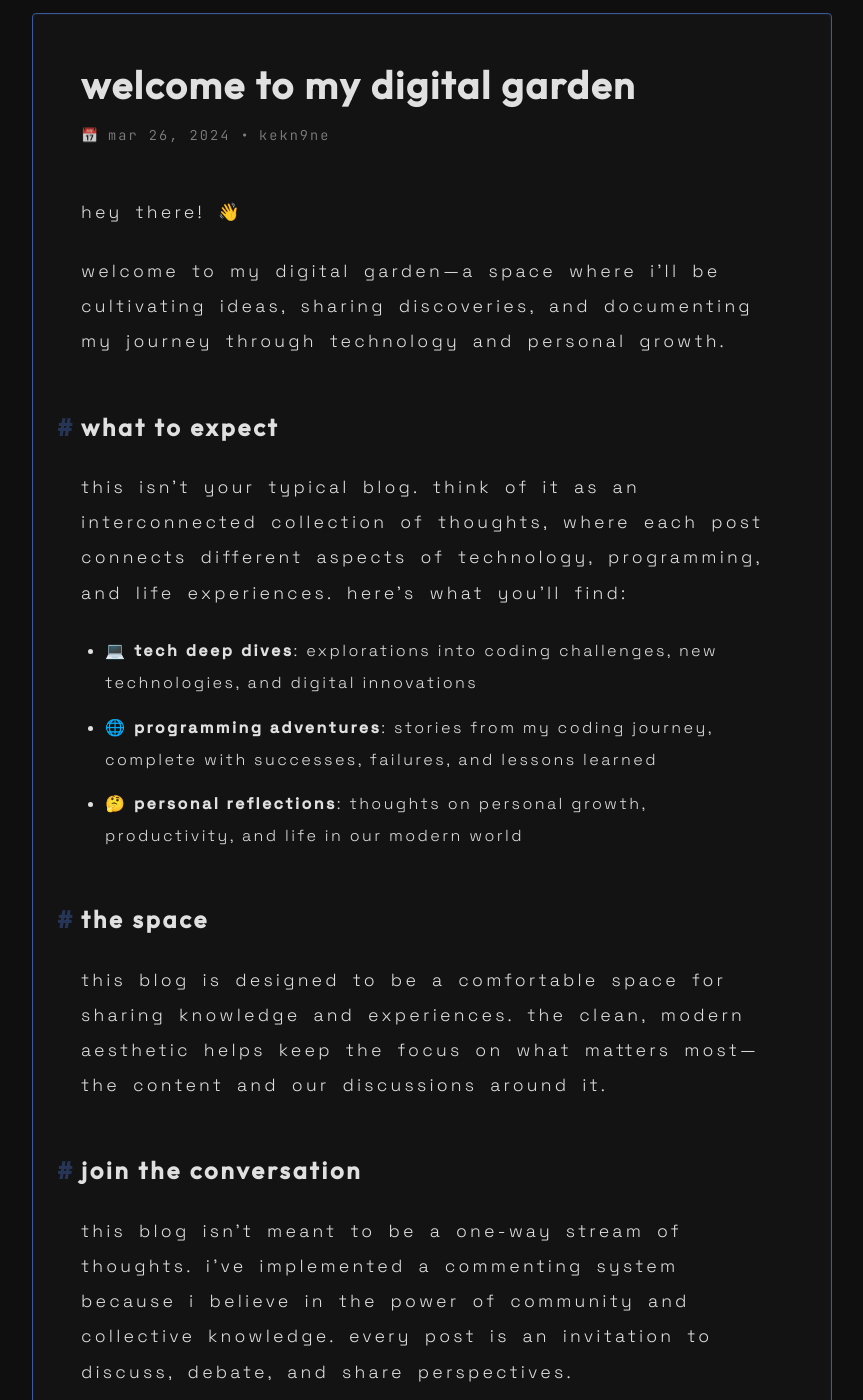
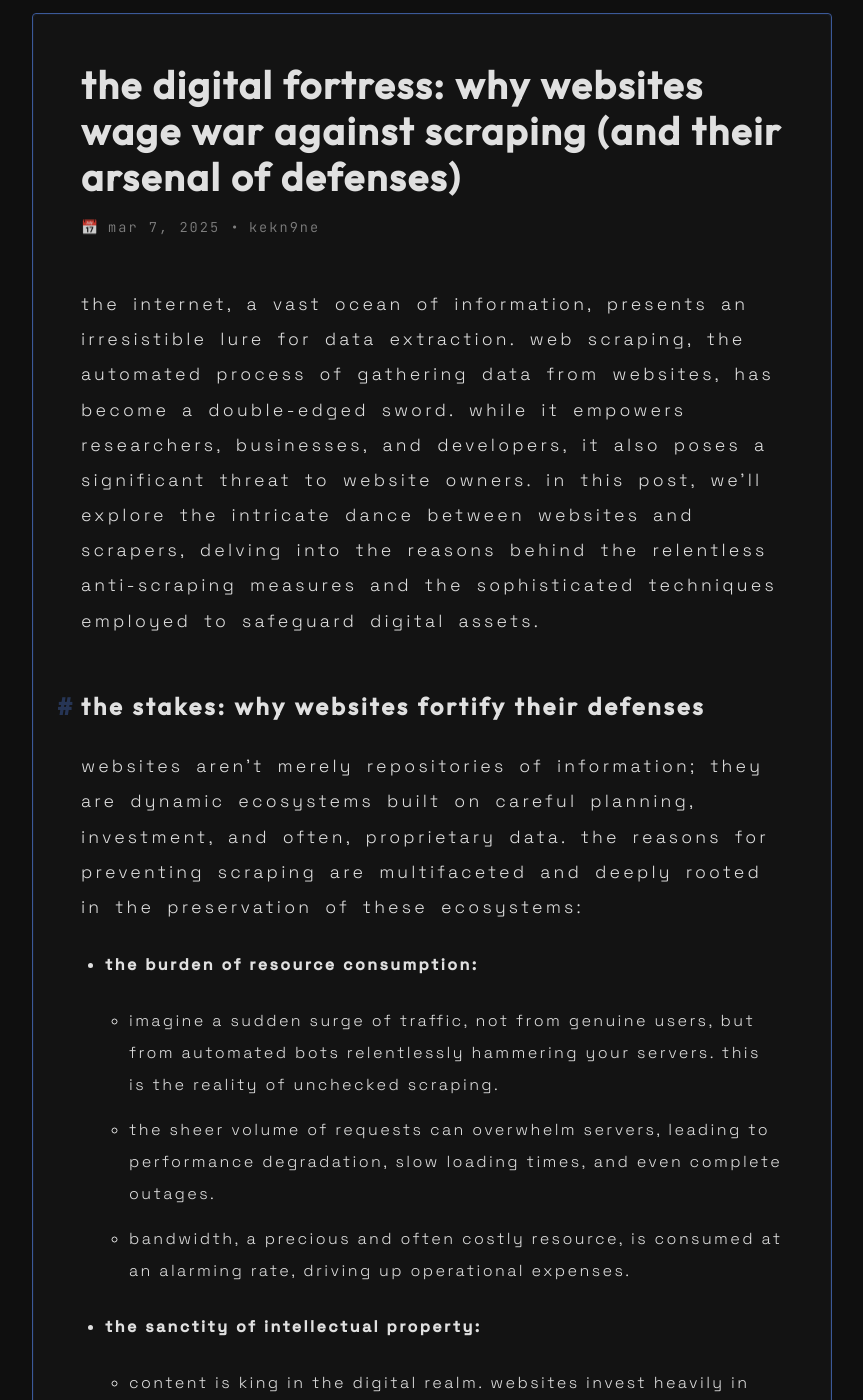
Before and after one commit to kekn9ne/blog, a Jekyll site: the page built from _posts/2024-03-26-the-digital-fortress-why-websites-wage-war-against-scraping-and-their-arsenal-of-defenses.md, in a window 1280 px wide and 1400 px high, scrolled down 238 px. Shown: the whole window, without its empty margins (208-1071 px from the left). Built offline with Jekyll 4.4.1, drawn with Linux system fonts in a browser that asks for light colours; comment, search, counter and statistics services are not loaded; some of the changed text lies outside the part shown.

Commit message:
Update The Digital Fortress: Why Websites Wage War Against Scraping (and Their Arsenal of Defenses)

```diff
--- a/_posts/2024-03-26-the-digital-fortress-why-websites-wage-war-against-scraping-and-their-arsenal-of-defenses.md
+++ b/_posts/2024-03-26-the-digital-fortress-why-websites-wage-war-against-scraping-and-their-arsenal-of-defenses.md
@@ -1,63 +1,117 @@
 ---
+author: kekn9ne
 layout: post
-title: "Welcome to My Digital Garden"
-date: 2024-03-26 12:00:00 +0000
-author: kekn9ne
-description: "Join me on a journey through technology, programming, and personal growth. Discover tech deep dives, coding adventures, and insights about modern development."
-categories: [personal, technology]
-tags:
-  - welcome
-  - technology
-  - programming
-  - personal-growth
-  - blog
-twitter:
-  card: summary_large_image
-locale: en_US
+date: '2025-03-07 04:12 +0300'
 comments: true
-seo:
-  type: BlogPosting
-  tags: welcome, technology, programming, personal-growth, blog
----
+published: true
+title: >-
+  The Digital Fortress: Why Websites Wage War Against Scraping (and Their
+  Arsenal of Defenses)
+description: >-
+  Explore why websites fiercely defend against web scraping. Learn about
+  anti-scraping techniques like CAPTCHAs, IP blocking, and WAFs, and understand
+  the ethical implications of data extraction.
+categories: programming
+tags: >-
+  web scraping, data extraction, anti-scraping, web security, bots, robots.txt,
+  CAPTCHA, IP blocking, rate limiting, user-agent, dynamic content, honeypot,
+  WAF, API, JavaScript, TLS fingerprinting, ethical scraping, web development,
+  cybersecurity
 
-Hey there! 👋
 
-Welcome to my digital garden—a space where I'll be cultivating ideas, sharing discoveries, and documenting my journey through technology and personal growth.
 
-## What to Expect
 
-This isn't your typical blog. Think of it as an interconnected collection of thoughts, where each post connects different aspects of technology, programming, and life experiences. Here's what you'll find:
 
-- 💻 **Tech Deep Dives**: Explorations into coding challenges, new technologies, and digital innovations
-- 🌐 **Programming Adventures**: Stories from my coding journey, complete with successes, failures, and lessons learned
-- 🤔 **Personal Reflections**: Thoughts on personal growth, productivity, and life in our modern world
 
-## The Space
 
-This blog is designed to be a comfortable space for sharing knowledge and experiences. The clean, modern aesthetic helps keep the focus on what matters most—the content and our discussions around it.
 
-## Join the Conversation
 
-This blog isn't meant to be a one-way stream of thoughts. I've implemented a commenting system because I believe in the power of community and collective knowledge. Every post is an invitation to discuss, debate, and share perspectives.
 
-## What's Next?
 
-In the coming posts, expect:
-- Technical tutorials with practical applications
-- Reviews of new tools and technologies
-- Reflections on the state of tech and its impact on society
-- Personal projects and experiments
 
-## Stay Connected
 
-Feel free to:
-- Leave comments on posts that resonate with you
-- Follow me on [GitHub](https://github.com/kekn9ne)
-- Subscribe to the RSS feed to stay updated
 
-Remember, we're all students and teachers simultaneously. Let's learn and grow together.
 
-Welcome to the journey! 🚀
+
+
+
+
+
+
+
+
+
+
+
+
+
+
 
 ---
-*"The future is already here – it's just not evenly distributed." - William Gibson*
+The internet, a vast ocean of information, presents an irresistible lure for data extraction. Web scraping, the automated process of gathering data from websites, has become a double-edged sword. While it empowers researchers, businesses, and developers, it also poses a significant threat to website owners. In this post, we'll explore the intricate dance between websites and scrapers, delving into the reasons behind the relentless anti-scraping measures and the sophisticated techniques employed to safeguard digital assets.
+
+## The Stakes: Why Websites Fortify Their Defenses
+
+Websites aren't merely repositories of information; they are dynamic ecosystems built on careful planning, investment, and often, proprietary data. The reasons for preventing scraping are multifaceted and deeply rooted in the preservation of these ecosystems:
+
+* **The Burden of Resource Consumption:**
+    * Imagine a sudden surge of traffic, not from genuine users, but from automated bots relentlessly hammering your servers. This is the reality of unchecked scraping.
+    * The sheer volume of requests can overwhelm servers, leading to performance degradation, slow loading times, and even complete outages.
+    * Bandwidth, a precious and often costly resource, is consumed at an alarming rate, driving up operational expenses.
+* **The Sanctity of Intellectual Property:**
+    * Content is king in the digital realm. Websites invest heavily in creating original content, from articles and images to product descriptions and proprietary data.
+    * Scraping enables the unauthorized duplication and redistribution of this content, infringing on copyright and undermining the creator's efforts.
+    * Theft of pricing data, or product availability, can give an unfair advantage to competitors.
+* **The Integrity of Data and Analytics:**
+    * Websites rely on accurate analytics to understand user behavior, track traffic patterns, and make informed business decisions.
+    * Scraping activity distorts these metrics, rendering them unreliable and hindering effective decision-making.
+    * Sensitive user data, when scraped, can cause huge problems for a website.
+* **The Preservation of User Experience:**
+    * A website's primary purpose is to serve its users. Scraping can disrupt this purpose, leading to slow loading times, broken functionalities, and a degraded user experience.
+    * Scrapers can also abuse API's, and make them unusable for legitimate users.
+* **The Ethical and Legal Tightrope:**
+    * Many websites explicitly prohibit scraping in their terms of service. Violating these terms can lead to legal repercussions.
+    * Beyond legal considerations, there are ethical implications. Scraping without consent can be seen as an invasion of privacy and a violation of digital boundaries.
+
+## The Arsenal: Anti-Scraping Techniques in Detail
+
+To combat the relentless onslaught of scrapers, websites have developed a sophisticated arsenal of defenses:
+
+* **The Gatekeeper: Robots.txt:**
+    * This simple text file acts as a set of guidelines for web crawlers, indicating which parts of the website should not be accessed.
+    * While it relies on the scraper's compliance, it serves as a first line of defense.
+    * It is more of a polite request, than an actual security measure.
+* **The Human Test: CAPTCHAs:**
+    * CAPTCHAs, such as reCAPTCHA, are designed to distinguish humans from bots.
+    * They present challenges that are easy for humans to solve but difficult for automated programs.
+    * Modern CAPTCHA's use complex AI to analyze user behavior.
+* **The Watchtower: IP Blocking and Rate Limiting:**
+    * Websites monitor IP addresses for suspicious activity, such as an excessive number of requests.
+    * IP blocking prevents access from known scraping IP addresses, while rate limiting restricts the number of requests an IP can make within a given time frame.
+* **The Identity Check: User-Agent Detection:**
+    * The User-Agent string provides information about the browser and operating system making a request.
+    * Websites can block requests from known scraping tools or those with suspicious User-Agent strings.
+    * Scrapers will often rotate user agents to try and bypass this.
+* **The Dynamic Shield: Dynamic Content Loading:**
+    * Modern websites often use JavaScript to load content dynamically, making it difficult for simple scrapers to extract data.
+    * Headless browsers, such as Puppeteer and Playwright, have emerged as tools to combat this.
+* **The Hidden Trap: Honeypot Traps:**
+    * Honeypots are hidden links or form fields that are invisible to human users but visible to scrapers.
+    * When a scraper accesses a honeypot, it is flagged and blocked.
+* **The Guardian: Web Application Firewalls (WAFs):**
+    * WAFs analyze incoming HTTP traffic and block malicious requests, including those from scrapers.
+    * They can detect patterns associated with scraping activity, such as rapid requests and unusual User-Agent strings.
+* **The Key to the Kingdom: API Keys and Authentication:**
+    * If a website provides an API, they will require API keys, and authentication. This allows them to monitor and control usage, and prevent abuse.
+* **The Puzzle Master: JavaScript Challenges:**
+    * Websites can embed JavaScript code that challenges the browser to solve a puzzle or perform a calculation.
+    * Scrapers that cannot execute JavaScript will fail the challenge and be blocked.
+* **The Fingerprint: TLS Fingerprinting:**
+    * This advanced technique analyzes the TLS/SSL handshake to identify the client's software and operating system.
+    * It can detect scraping tools based on their unique TLS fingerprints.
+
+## The Ethical Imperative: Scraping Responsibly
+
+While scraping can be a powerful tool, it's crucial to use it responsibly and ethically. Respecting website terms of service, seeking legitimate data access methods, and avoiding excessive requests are essential for maintaining a healthy and sustainable web ecosystem.
+
+The ongoing battle between websites and scrapers highlights the importance of data security and ethical practices in the digital age. As technology evolves, so too will the techniques used to protect and extract data.
```
